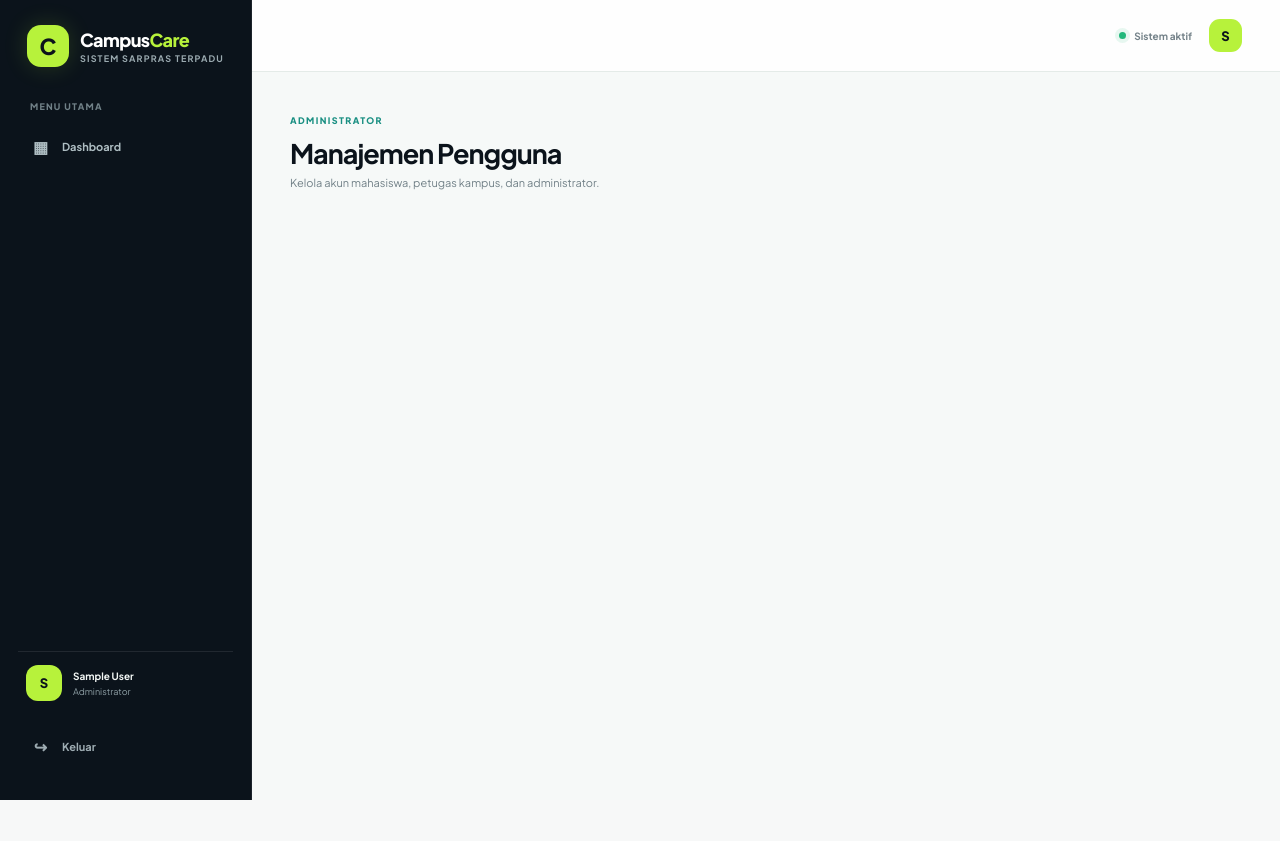
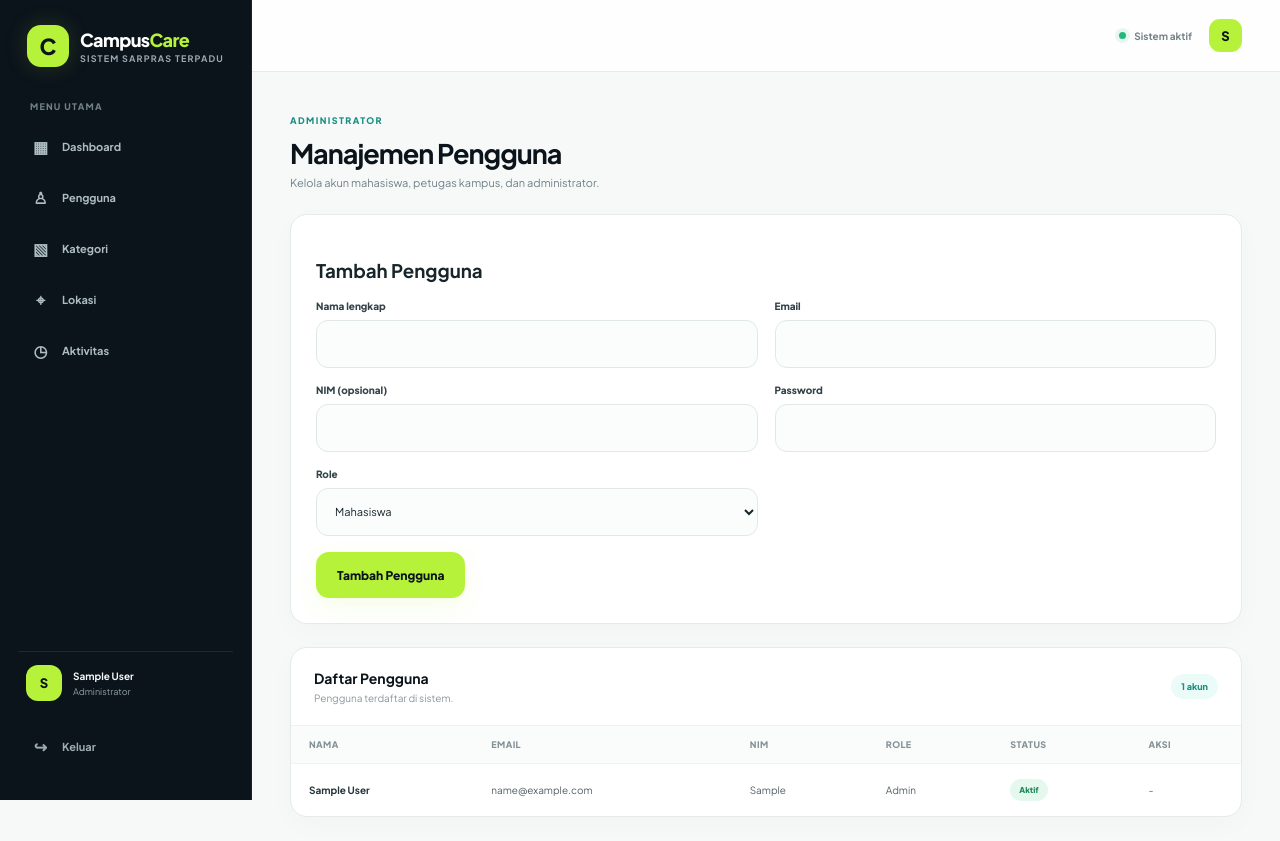
Before and after one commit to Aniqqqqq1570/CampusCare, a Flask app: page /admin/pengguna in a window 1280 px wide. Before the commit the page ends 800 px from the top, so only its background shows below. Run offline with Flask 3, Linux system fonts and the light colour scheme; a user stored in the database is signed in; tables that the repository leaves empty hold one stand-in row (values such as "Sample post").

Commit message:
Add admin user category location and activity screens

```diff
--- a/app/templates/workspace.html
+++ b/app/templates/workspace.html
@@ -14,6 +14,10 @@
 <a class="cc-side-link" href="{{ url_for('pages.campus_reports') }}"><span>▤</span> Laporan Masuk</a>
 {% else %}
 <a class="cc-side-link" href="{{ url_for('pages.admin_dashboard') }}"><span>▦</span> Dashboard</a>
+<a class="cc-side-link" href="{{ url_for('pages.admin_users') }}"><span>♙</span> Pengguna</a>
+<a class="cc-side-link" href="{{ url_for('pages.admin_categories') }}"><span>▧</span> Kategori</a>
+<a class="cc-side-link" href="{{ url_for('pages.admin_locations') }}"><span>⌖</span> Lokasi</a>
+<a class="cc-side-link" href="{{ url_for('pages.admin_activity') }}"><span>◷</span> Aktivitas</a>
 {% endif %}
 <div class="cc-sidebar-bottom"><div class="cc-user-card"><div class="cc-user-avatar">{{ current_user.full_name[:1]|upper }}</div><div class="cc-user-info"><strong>{{ current_user.full_name }}</strong><small>{{ role_label }}</small></div></div><a class="cc-side-link cc-logout" href="{{ url_for('auth.logout') }}"><span>↪</span> Keluar</a></div>
 </aside>
@@ -34,6 +38,22 @@
 <div class="cc-field cc-field-full"><label for="image">Foto pendukung (opsional)</label><input class="cc-input cc-file" id="image" name="image" type="file" accept=".jpg,.jpeg,.png,.webp"><small class="cc-form-hint">Format JPG, PNG, atau WEBP. Maksimal 5 MB.</small></div>
 </div><div class="cc-form-actions"><a class="cc-btn cc-btn-ghost" href="{{ url_for('pages.student_dashboard') }}">Batal</a><button class="cc-btn cc-btn-primary" type="submit">Kirim Laporan</button></div>
 </form></section>
+
+{% elif workspace == 'admin_users' %}
+<section class="cc-work-panel cc-admin-form-panel"><h3>Tambah Pengguna</h3><form method="POST" class="cc-work-form"><div class="cc-form-grid">
+<div class="cc-field"><label>Nama lengkap</label><input class="cc-input" name="full_name" required></div><div class="cc-field"><label>Email</label><input class="cc-input" name="email" type="email" required></div><div class="cc-field"><label>NIM (opsional)</label><input class="cc-input" name="nim"></div><div class="cc-field"><label>Password</label><input class="cc-input" name="password" type="password" minlength="8" required></div><div class="cc-field"><label>Role</label><select class="cc-input" name="role"><option value="mahasiswa">Mahasiswa</option><option value="kampus">Petugas Kampus</option><option value="admin">Admin</option></select></div>
+</div><button class="cc-btn cc-btn-primary" type="submit">Tambah Pengguna</button></form></section>
+<section class="cc-table-panel"><div class="cc-table-heading"><div><h2>Daftar Pengguna</h2><p>Pengguna terdaftar di sistem.</p></div><span class="cc-table-count">{{ users|length }} akun</span></div><div class="cc-table-wrap"><table class="cc-data-table"><thead><tr><th>Nama</th><th>Email</th><th>NIM</th><th>Role</th><th>Status</th><th>Aksi</th></tr></thead><tbody>
+{% for user in users %}<tr><td><strong>{{ user.full_name }}</strong></td><td>{{ user.email }}</td><td>{{ user.nim or '-' }}</td><td>{{ user.role|title }}</td><td><span class="cc-status {{ 'status-selesai' if user.is_active else 'status-ditolak' }}">{{ 'Aktif' if user.is_active else 'Nonaktif' }}</span></td><td>{% if user.is_active and user.id != current_user.id %}<form method="POST" action="{{ url_for('pages.admin_deactivate_user', user_id=user.id) }}" onsubmit="return confirm('Nonaktifkan akun ini?')"><button class="cc-btn cc-btn-danger" type="submit">Nonaktifkan</button></form>{% else %}-{% endif %}</td></tr>{% endfor %}
+</tbody></table></div></section>
+{% elif workspace == 'admin_categories' %}
+<section class="cc-work-panel cc-admin-form-panel"><h3>Tambah Kategori</h3><form method="POST" class="cc-work-form"><div class="cc-form-grid"><div class="cc-field"><label>Nama kategori</label><input class="cc-input" name="name" required></div><div class="cc-field"><label>Deskripsi</label><input class="cc-input" name="description"></div></div><button class="cc-btn cc-btn-primary" type="submit">Tambah Kategori</button></form></section>
+<section class="cc-table-panel"><div class="cc-table-heading"><div><h2>Daftar Kategori</h2><p>Kategori pelaporan fasilitas.</p></div></div><div class="cc-table-wrap"><table class="cc-data-table"><thead><tr><th>Nama Kategori</th><th>Deskripsi</th><th>Status</th></tr></thead><tbody>{% for item in categories %}<tr><td><strong>{{ item.name }}</strong></td><td>{{ item.description or '-' }}</td><td><span class="cc-status {{ 'status-selesai' if item.is_active else 'status-ditolak' }}">{{ 'Aktif' if item.is_active else 'Nonaktif' }}</span></td></tr>{% endfor %}</tbody></table></div></section>
+{% elif workspace == 'admin_locations' %}
+<section class="cc-work-panel cc-admin-form-panel"><h3>Tambah Lokasi</h3><form method="POST" class="cc-work-form"><div class="cc-form-grid"><div class="cc-field"><label>Nama lokasi</label><input class="cc-input" name="name" required></div><div class="cc-field"><label>Gedung</label><input class="cc-input" name="building"></div><div class="cc-field"><label>Lantai</label><input class="cc-input" name="floor"></div><div class="cc-field"><label>Deskripsi</label><input class="cc-input" name="description"></div></div><button class="cc-btn cc-btn-primary" type="submit">Tambah Lokasi</button></form></section>
+<section class="cc-table-panel"><div class="cc-table-heading"><div><h2>Daftar Lokasi</h2><p>Lokasi fasilitas yang tersedia.</p></div></div><div class="cc-table-wrap"><table class="cc-data-table"><thead><tr><th>Nama Lokasi</th><th>Gedung</th><th>Lantai</th><th>Deskripsi</th><th>Status</th></tr></thead><tbody>{% for item in locations %}<tr><td><strong>{{ item.name }}</strong></td><td>{{ item.building or '-' }}</td><td>{{ item.floor or '-' }}</td><td>{{ item.description or '-' }}</td><td><span class="cc-status {{ 'status-selesai' if item.is_active else 'status-ditolak' }}">{{ 'Aktif' if item.is_active else 'Nonaktif' }}</span></td></tr>{% endfor %}</tbody></table></div></section>
+{% elif workspace == 'admin_activity' %}
+<section class="cc-table-panel"><div class="cc-table-heading"><div><h2>Aktivitas Terbaru</h2><p>Maksimal 100 aktivitas terakhir.</p></div><span class="cc-table-count">{{ logs|length }} aktivitas</span></div>{% if logs %}<div class="cc-table-wrap"><table class="cc-data-table"><thead><tr><th>Pengguna</th><th>Aktivitas</th><th>Deskripsi</th><th>Waktu</th></tr></thead><tbody>{% for item in logs %}<tr><td><strong>{{ item.user.full_name if item.user else 'Sistem' }}</strong></td><td>{{ item.action }}</td><td>{{ item.description }}</td><td>{{ item.created_at.strftime('%d %b %Y, %H:%M') if item.created_at else '-' }}</td></tr>{% endfor %}</tbody></table></div>{% else %}<div class="cc-empty-state"><strong>Belum ada aktivitas</strong></div>{% endif %}</section>
 {% elif workspace in ['student_reports','campus_reports'] %}
 <section class="cc-table-panel">{% if reports %}<div class="cc-table-wrap"><table class="cc-data-table"><thead><tr><th>Judul Laporan</th>{% if workspace == 'campus_reports' %}<th>Pelapor</th>{% endif %}<th>Kategori</th><th>Lokasi</th><th>Tanggal</th><th>Status</th><th></th></tr></thead><tbody>
 {% for item in reports %}<tr><td><strong>{{ item.title }}</strong><small>#CC-{{ item.id }}</small></td>{% if workspace == 'campus_reports' %}<td>{{ item.user.full_name }}</td>{% endif %}<td>{{ item.category.name }}</td><td>{{ item.location.name }}</td><td>{{ item.created_at.strftime('%d %b %Y') if item.created_at else '-' }}</td><td><span class="cc-status status-{{ item.status }}">{{ item.status|replace('_',' ')|title }}</span></td><td>{% if workspace == 'campus_reports' %}<a class="cc-table-link" href="{{ url_for('pages.campus_report_detail', report_id=item.id) }}">Tinjau →</a>{% else %}<a class="cc-table-link" href="{{ url_for('pages.student_report_detail', report_id=item.id) }}">Detail →</a>{% endif %}</td></tr>{% endfor %}
```
